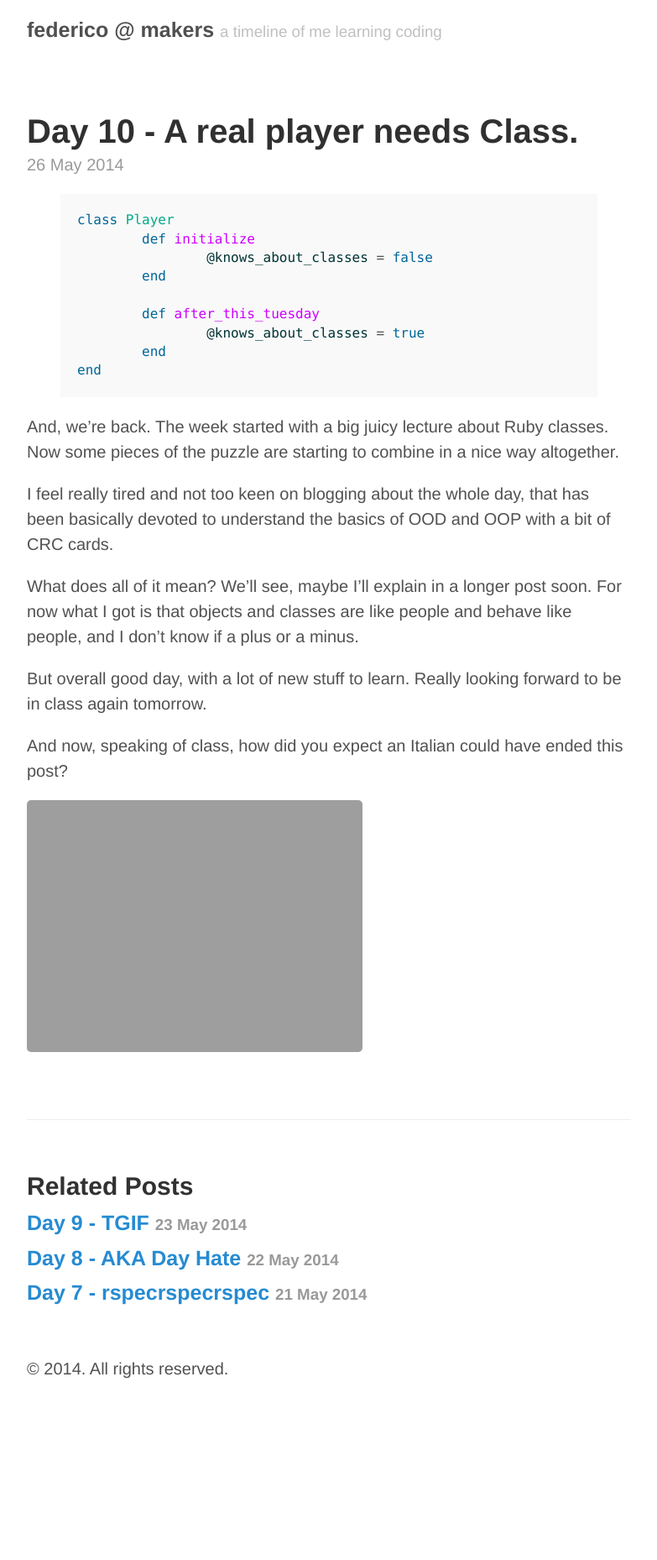
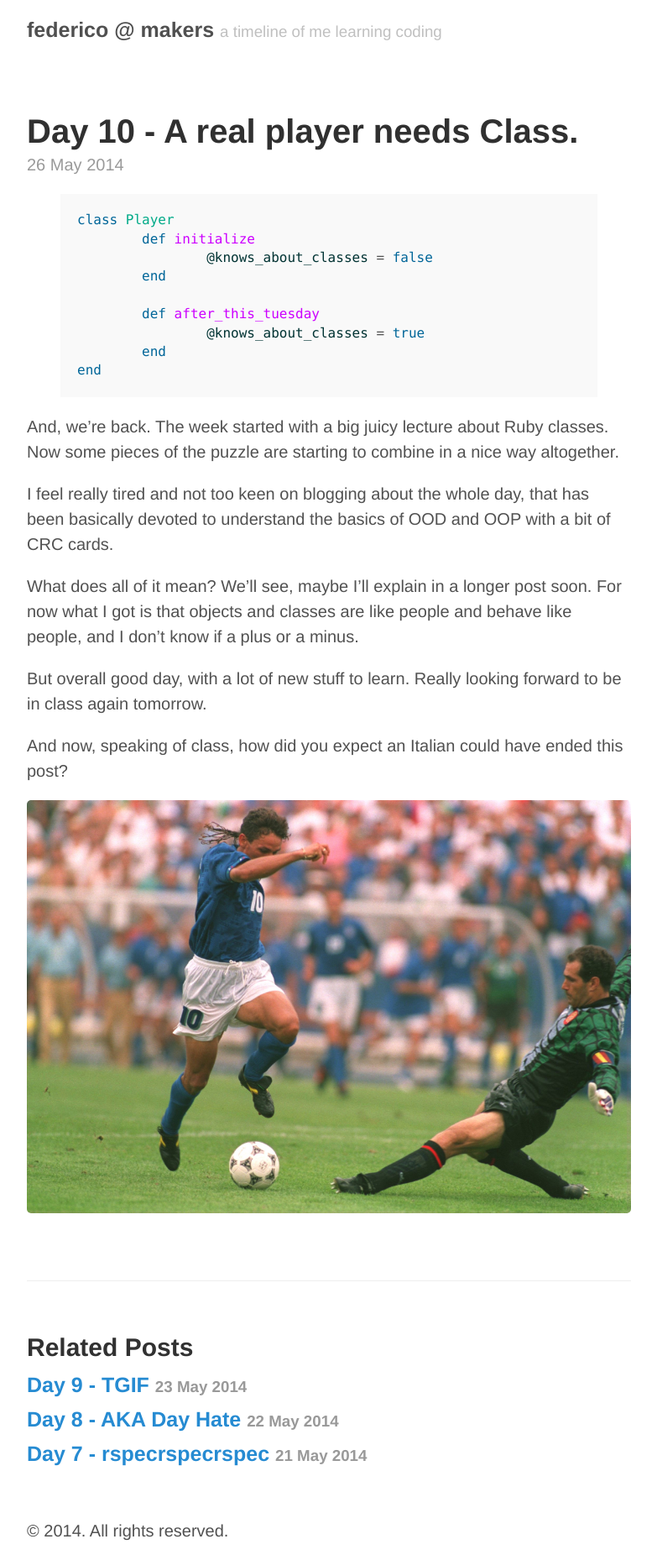
Before and after one commit to federicomaffei/federicomaffei.github.io, a Jekyll site: the page built from _posts/2014-05-26-day-10.md, in a window 1280 px wide. Shown: the whole page at 84% size, without its empty margins (248-1031 px from the left). Built offline with Jekyll 4.4.1, drawn with Linux system fonts in a browser that asks for light colours; Markdown is read by kramdown in place of the engine named in the settings; before the commit the page ends 1665 px from its top, so only the background shows below that.

Commit message:
new post - day 10 - fixed image

```diff
--- a/_posts/2014-05-26-day-10.md
+++ b/_posts/2014-05-26-day-10.md
@@ -27,4 +27,4 @@ But overall good day, with a lot of new stuff to learn. Really looking forward t
 
 And now, speaking of class, how did you expect an Italian could have ended this post?
 
-![BAGGIO](http://federicomaffei.github.io/public/images/baggio.jpeg)
+![BAGGIO](http://federicomaffei.github.io/public/images/baggio.jpg)
```
